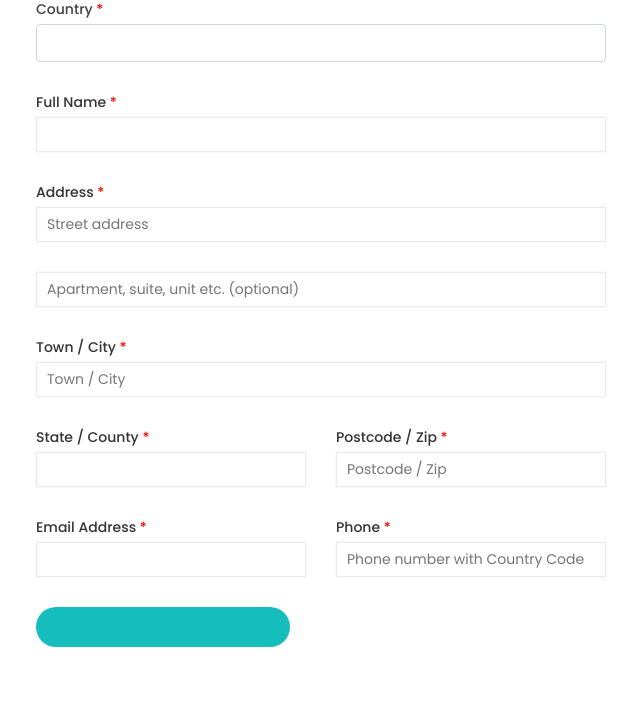
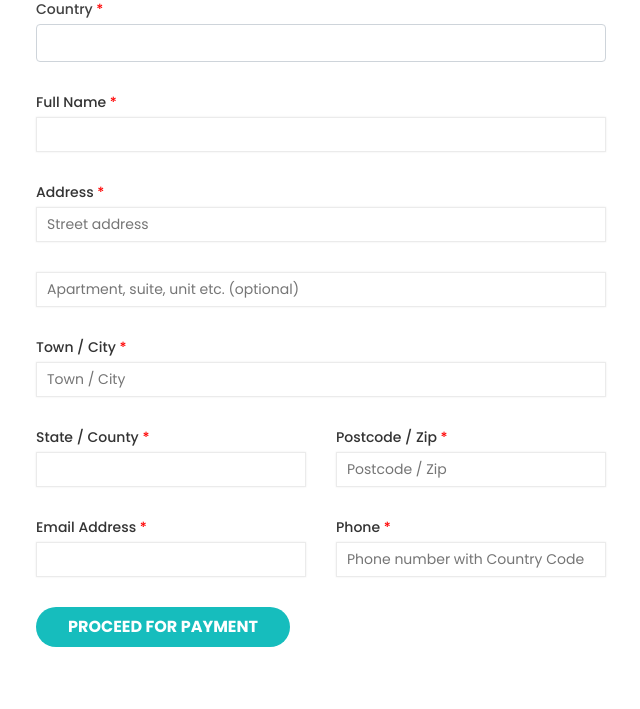
Before and after one commit to prajjwalz1/intdelexp, a Django app: page /place_order/ in a window 1280 px wide. Shown: the part 91-800 px from the top of the page, without its empty margins (19-659 px from the left). Run offline with Django 4.2, Linux system fonts and the light colour scheme; some libraries are stand-ins or nearby versions.

Commit message:
button quickview5

```diff
--- a/indelx/app/static/css/custombutton.css
+++ b/indelx/app/static/css/custombutton.css
@@ -4,7 +4,7 @@
     height: 40px;
     padding: 0 30px;
     background-color: #16bdbd;
-    color: #16bdbd;
+    color: #FFF;
     text-transform: uppercase;
     font-weight: 700;
     border-radius: 40px;
@@ -39,7 +39,7 @@
     border: 2px solid transparent;
     height: 35px;
     padding: 0 29px;
-    background-color: #fff;
+    background-color: #16bdbd;
     color: #FFF;
     text-transform: uppercase;
     font-weight: 500;
```
